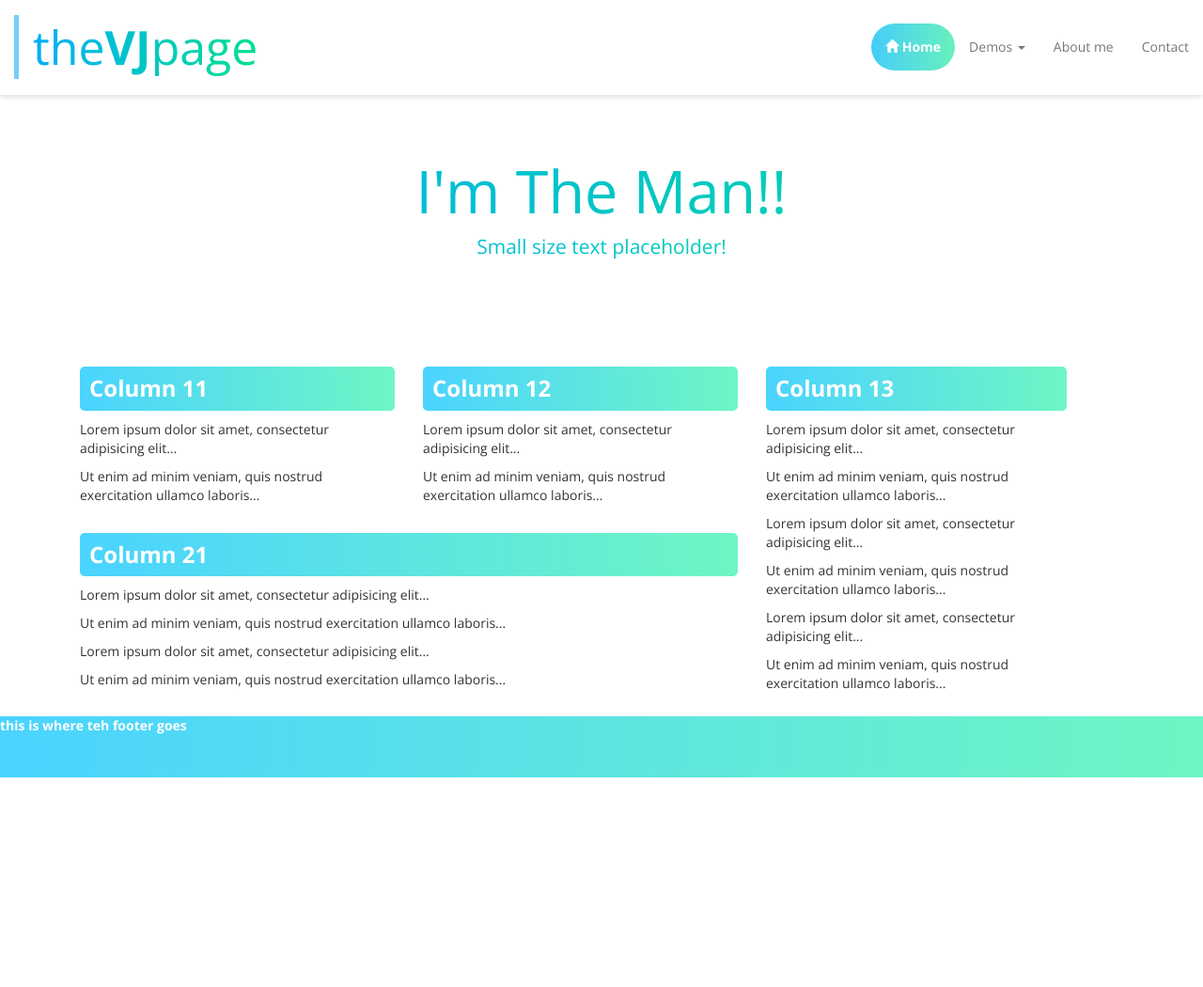
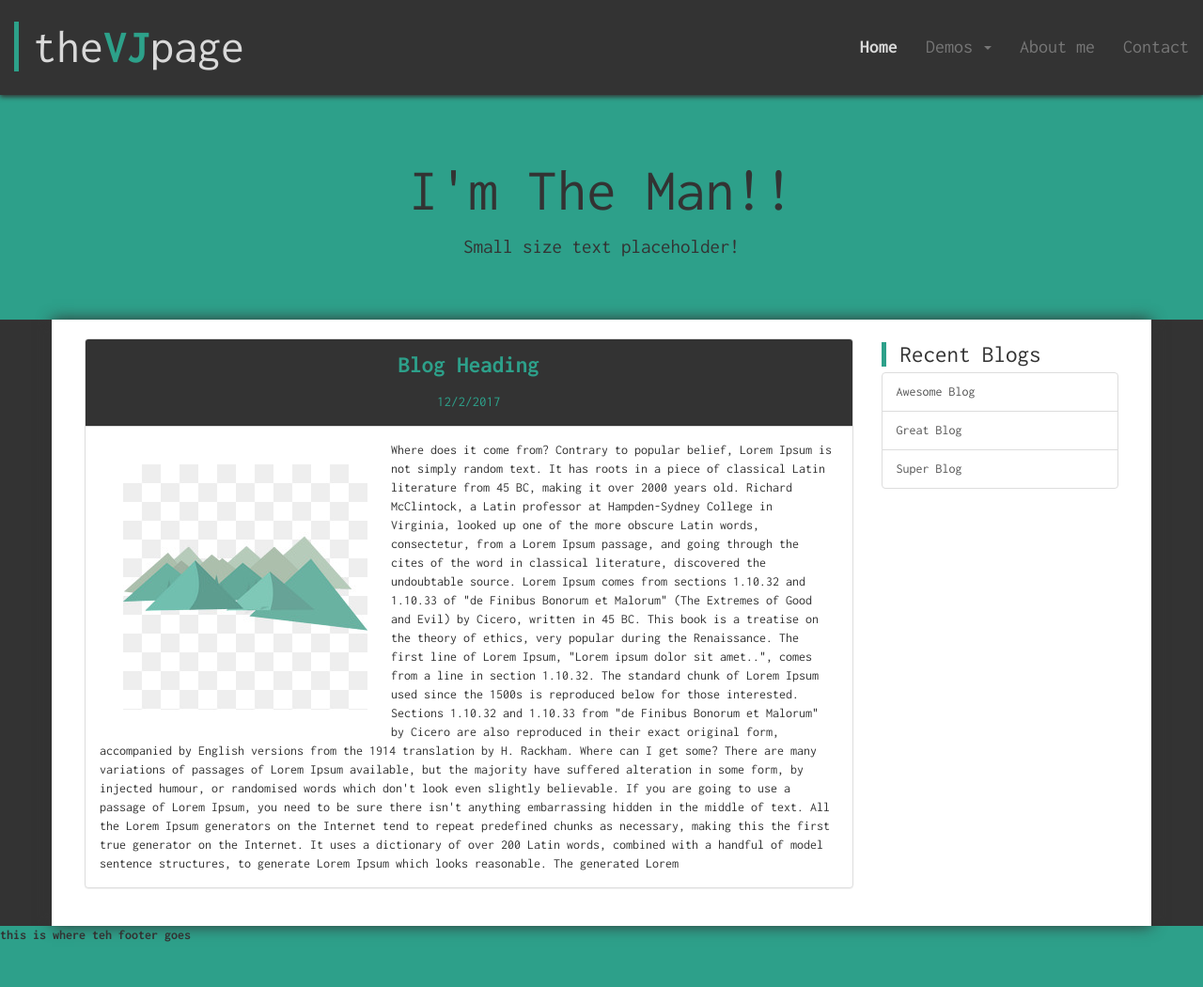
Before and after one commit to nvvijay/Profile, a plain HTML site: page index.html in a window 1280 px wide. Shown: the whole page at 94% size. Before the commit the page ends 827 px from the top, so only its background shows below. Drawn offline with nearby package versions, Linux system fonts and the light colour scheme.

Commit message:
added new style

```diff
--- a/index.html
+++ b/index.html
@@ -5,7 +5,9 @@
   <meta charset="utf-8">
   <meta name="viewport" content="width=device-width, initial-scale=1">
   <link rel="stylesheet" href="https://maxcdn.bootstrapcdn.com/bootstrap/3.3.7/css/bootstrap.min.css">
+  <link rel="stylesheet" href="style.css">
   <link href="https://fonts.googleapis.com/css?family=Open+Sans:300,400,600,700,800" rel="stylesheet">
+  <link href="https://fonts.googleapis.com/css?family=Inconsolata:400,700" rel="stylesheet">
   <script src="https://ajax.googleapis.com/ajax/libs/jquery/3.2.1/jquery.min.js"></script>
   <script src="https://maxcdn.bootstrapcdn.com/bootstrap/3.3.7/js/bootstrap.min.js"></script>
 </head>
@@ -22,7 +24,7 @@
     </div>
     <div class="collapse navbar-collapse" id="myNavbar">
       <ul class="nav navbar-nav navbar-right">
-        <li class="active"><a href="#"><span class="glyphicon glyphicon-home"></span> Home</a></li>
+        <li class="active"><a href="#">Home</a></li>
         <li class="dropdown">
           <a class="dropdown-toggle" data-toggle="dropdown" href="#">Demos <span class="caret"></span></a>
           <ul class="dropdown-menu">
@@ -43,43 +45,28 @@
 </div>
 
 <div id="vjstyle" class="container">
-  <div class="row col-sm-8">
-    <div class="col-sm-6">
-      <h3>Column 11</h3>
-      <div>
-        <p>Lorem ipsum dolor sit amet, consectetur adipisicing elit...</p>
-        <p>Ut enim ad minim veniam, quis nostrud exercitation ullamco laboris...</p>
-      </div>
-    </div>
-    <div class="col-sm-6">
-      <h3>Column 12</h3>
-      <div>
-        <p>Lorem ipsum dolor sit amet, consectetur adipisicing elit...</p>
-        <p>Ut enim ad minim veniam, quis nostrud exercitation ullamco laboris...</p>
-      </div>
-    </div>
-    <div class="col-sm-12">
-      <h3>Column 21</h3>
-      <div>
-        <p>Lorem ipsum dolor sit amet, consectetur adipisicing elit...</p>
-        <p>Ut enim ad minim veniam, quis nostrud exercitation ullamco laboris...</p>
-        <p>Lorem ipsum dolor sit amet, consectetur adipisicing elit...</p>
-        <p>Ut enim ad minim veniam, quis nostrud exercitation ullamco laboris...</p>
+  <div class=" col-sm-9">
+    <div class="panel panel-default">
+      <div class="panel-heading">Blog Heading<br/><span> 12/2/2017</span></div>
+      <div class="panel-body">
+        <img src="bg.jpg" class="img-rounded inline-img" alt="Cinque Terre">
+        <span>Where does it come from?
+Contrary to popular belief, Lorem Ipsum is not simply random text. It has roots in a piece of classical Latin literature from 45 BC, making it over 2000 years old. Richard McClintock, a Latin professor at Hampden-Sydney College in Virginia, looked up one of the more obscure Latin words, consectetur, from a Lorem Ipsum passage, and going through the cites of the word in classical literature, discovered the undoubtable source. Lorem Ipsum comes from sections 1.10.32 and 1.10.33 of "de Finibus Bonorum et Malorum" (The Extremes of Good and Evil) by Cicero, written in 45 BC. This book is a treatise on the theory of ethics, very popular during the Renaissance. The first line of Lorem Ipsum, "Lorem ipsum dolor sit amet..", comes from a line in section 1.10.32.
+
+The standard chunk of Lorem Ipsum used since the 1500s is reproduced below for those interested. Sections 1.10.32 and 1.10.33 from "de Finibus Bonorum et Malorum" by Cicero are also reproduced in their exact original form, accompanied by English versions from the 1914 translation by H. Rackham.
+
+Where can I get some?
+There are many variations of passages of Lorem Ipsum available, but the majority have suffered alteration in some form, by injected humour, or randomised words which don't look even slightly believable. If you are going to use a passage of Lorem Ipsum, you need to be sure there isn't anything embarrassing hidden in the middle of text. All the Lorem Ipsum generators on the Internet tend to repeat predefined chunks as necessary, making this the first true generator on the Internet. It uses a dictionary of over 200 Latin words, combined with a handful of model sentence structures, to generate Lorem Ipsum which looks reasonable. The generated Lorem</span>
       </div>
     </div>
   </div>
-  <div class="row col-sm-4">
-    <div class="col-sm-12">
-      <h3>Column 13</h3>
-      <div>
-        <p>Lorem ipsum dolor sit amet, consectetur adipisicing elit...</p>
-        <p>Ut enim ad minim veniam, quis nostrud exercitation ullamco laboris...</p>
-        <p>Lorem ipsum dolor sit amet, consectetur adipisicing elit...</p>
-        <p>Ut enim ad minim veniam, quis nostrud exercitation ullamco laboris...</p>
-        <p>Lorem ipsum dolor sit amet, consectetur adipisicing elit...</p>
-        <p>Ut enim ad minim veniam, quis nostrud exercitation ullamco laboris...</p>
+  <div class=" col-sm-3">
+      <span class="sidetitle">Recent Blogs</span>
+      <div class="list-group">
+        <a href="#" class="list-group-item">Awesome Blog</a>
+        <a href="#" class="list-group-item">Great Blog</a>
+        <a href="#" class="list-group-item">Super Blog</a>
       </div>
-    </div>
   </div>
 </div>
 <footer id="vjstyle" class="colorrow">
@@ -88,73 +75,3 @@
 
 </body>
 </html>
-
-
-<style>
-body{
-    font-family: 'Open Sans', sans-serif;
-    margin-top: 100px;
-}
-.title{
-    border-style: solid;
-    border-width: 0px 0px 0px 5px;
-    border-color: #75cef5;
-    padding-left: 15px;
-    background-image: linear-gradient(to right,#0af,#00e090);
-    color: transparent;
-    background-clip: text;
-    -webkit-background-clip: text;
-    font-weight: lighter;
-    font-size: 50px;
-}
-
-#vjstyle.navbar-default{
-    background-color: #fff;
-    border-color: #fff;
-    box-shadow: 0px 2px 5px #ddd;
-    padding: 25px 0px;
-}
-
-#vjstyle.navbar-default .navbar-nav>.active>a, #vjstyle.navbar-default .navbar-nav>.active>a:focus, #vjstyle.navbar-default .navbar-nav>.active>a:hover{
-    color: #fff;
-    background-image: linear-gradient(to right, rgba(11, 196, 255, 0.74),rgba(67, 243, 178, 0.77));
-    border-radius: 30px;
-    font-weight: 700;
-}
-
-#vjstyle.navbar-default .navbar-nav>li>a:focus, #vjstyle.navbar-default .navbar-nav>li>a:hover{
-    color: #fff;
-    background-image: linear-gradient(to right, rgba(11, 196, 255, 0.25),rgba(67, 243, 178, 0.25));
-    border-radius: 30px;
-}
-
-#vjstyle.navbar-default .navbar-collapse.in{
-    border-color: #fff;
-    margin-top: 25px;
-}
-
-#vjstyle.jumbotron{
-    background-color:white;
-    background-image: linear-gradient(to right,#0af,#00e090);
-    color: transparent;
-    background-clip: text;
-    -webkit-background-clip: text;
-
-}
-
-#vjstyle h3{
-    color: #fff;
-    background-image: linear-gradient(to right, rgba(11, 196, 255, 0.74),rgba(67, 243, 178, 0.77));
-    border-radius: 5px;
-    font-weight: 700;
-    padding: 10px;
-}
-
-#vjstyle.colorrow{
-    color: #fff;
-    background-image: linear-gradient(to right, rgba(11, 196, 255, 0.74),rgba(67, 243, 178, 0.77));
-    font-weight: 700;
-    height:65px;
-    margin-top: 15px;
-}
-</style>
--- /dev/null
+++ b/style.css
@@ -0,0 +1,98 @@
+body{
+    font-family: 'Inconsolata', monospace;
+    margin-top: 100px;
+    background-color: #333;
+}
+
+.title{
+	color: #d9d9d9;
+    border-style: solid;
+    border-width: 0px 0px 0px 5px;
+    border-color: #2da18a;
+    padding-left: 15px;
+    font-weight: lighter;
+    font-size: 50px;
+}
+
+.title strong{
+	color: #2da18a;
+}
+
+#vjstyle.navbar-default{
+    background-color: #333;
+    border-color: #333;
+    box-shadow: 0px 2px 5px #333;
+    padding: 25px 0px;
+    font-size:20px;
+}
+
+#vjstyle.navbar-default .navbar-nav>.active>a, #vjstyle.navbar-default .navbar-nav>.active>a:focus, #vjstyle.navbar-default .navbar-nav>.active>a:hover{
+    color: #d9d9d9;
+    font-weight: 700;
+    background-color: transparent;
+}
+
+#vjstyle.navbar-default .navbar-nav>li>a:focus, #vjstyle.navbar-default .navbar-nav>li>a:hover{
+    color: #8d8d8d;
+}
+
+#vjstyle.navbar-default .navbar-collapse.in{
+    border-color: #fff;
+    margin-top: 25px;
+}
+
+#vjstyle.jumbotron{
+    background-color:#2da08a;
+    margin-bottom: 0px;
+}
+
+#vjstyle.container{
+	background-color: #fff;
+    box-shadow: 0px 0px 15px #333;
+    position: relative;
+    padding: 20px;
+}
+
+#vjstyle h3{
+    background-color:#2da08a;
+    padding:15px;
+    font-weight: 700;
+    border-radius: 5px;
+    text-align: center;
+}
+
+#vjstyle.colorrow{
+    background-color: #2da08a;
+    font-weight: 700;
+    height:65px;
+}
+
+#vjstyle .panel-default>.panel-heading>span{
+	background-color:#333;
+	color:#2da08a;
+    font-weight: 100;
+    font-size: 15px;
+    text-align: center;
+}
+
+#vjstyle .panel-default>.panel-heading{
+	background-color:#333;
+	color:#2da08a;
+    font-weight: 700;
+    font-size: 25px;
+    text-align: center;
+}
+
+.sidetitle{
+    border-style: solid;
+    border-width: 0px 0px 0px 5px;
+    border-color: #2da08a;
+    padding-left: 15px;
+    font-size: 25px;
+}
+
+.inline-img{
+	float: left;
+	padding: 25px;
+}
+https://color.adobe.com/LE-grey-and-teal-color-theme-10074124/?showPublished=true
--- /dev/null
+++ b/style0.css
@@ -0,0 +1,79 @@
+body{
+    font-family: 'Open Sans', sans-serif;
+    margin-top: 100px;
+}
+.title{
+    border-style: solid;
+    border-width: 0px 0px 0px 5px;
+    border-color: #75cef5;
+    padding-left: 15px;
+    background-image: linear-gradient(to right,#0af,#00e090);
+    color: transparent;
+    background-clip: text;
+    -webkit-background-clip: text;
+    font-weight: lighter;
+    font-size: 50px;
+}
+
+#vjstyle.navbar-default{
+    background-color: #fff;
+    border-color: #fff;
+    box-shadow: 0px 2px 5px #ddd;
+    padding: 25px 0px;
+}
+
+#vjstyle.navbar-default .navbar-nav>.active>a, #vjstyle.navbar-default .navbar-nav>.active>a:focus, #vjstyle.navbar-default .navbar-nav>.active>a:hover{
+    color: #fff;
+    background-image: linear-gradient(to right, rgba(11, 196, 255, 0.74),rgba(67, 243, 178, 0.77));
+    border-radius: 30px;
+    font-weight: 700;
+}
+
+#vjstyle.navbar-default .navbar-nav>li>a:focus, #vjstyle.navbar-default .navbar-nav>li>a:hover{
+    color: #fff;
+    background-image: linear-gradient(to right, rgba(11, 196, 255, 0.25),rgba(67, 243, 178, 0.25));
+    border-radius: 30px;
+}
+
+#vjstyle.navbar-default .navbar-collapse.in{
+    border-color: #fff;
+    margin-top: 25px;
+}
+
+#vjstyle.jumbotron{
+    background-color:white;
+    background-image: linear-gradient(to right,#0af,#00e090);
+    color: transparent;
+    background-clip: text;
+    -webkit-background-clip: text;
+
+}
+
+#vjstyle h3{
+    color: #fff;
+    background-image: linear-gradient(to right, rgba(11, 196, 255, 0.74),rgba(67, 243, 178, 0.77));
+    border-radius: 5px;
+    font-weight: 700;
+    padding: 10px;
+}
+
+#vjstyle.colorrow{
+    color: #fff;
+    background-image: linear-gradient(to right, rgba(11, 196, 255, 0.74),rgba(67, 243, 178, 0.77));
+    font-weight: 700;
+    height:65px;
+    margin-top: 15px;
+}
+
+
+.sidetitle{
+    border-style: solid;
+    border-width: 0px 0px 0px 5px;
+    border-color: #2da08a;
+    padding-left: 15px;
+    font-size: 25px;
+}
+
+.inline-img{
+    float: left;
+    padding: 25px;
```
Also changed, not shown: bg.jpg (added).
